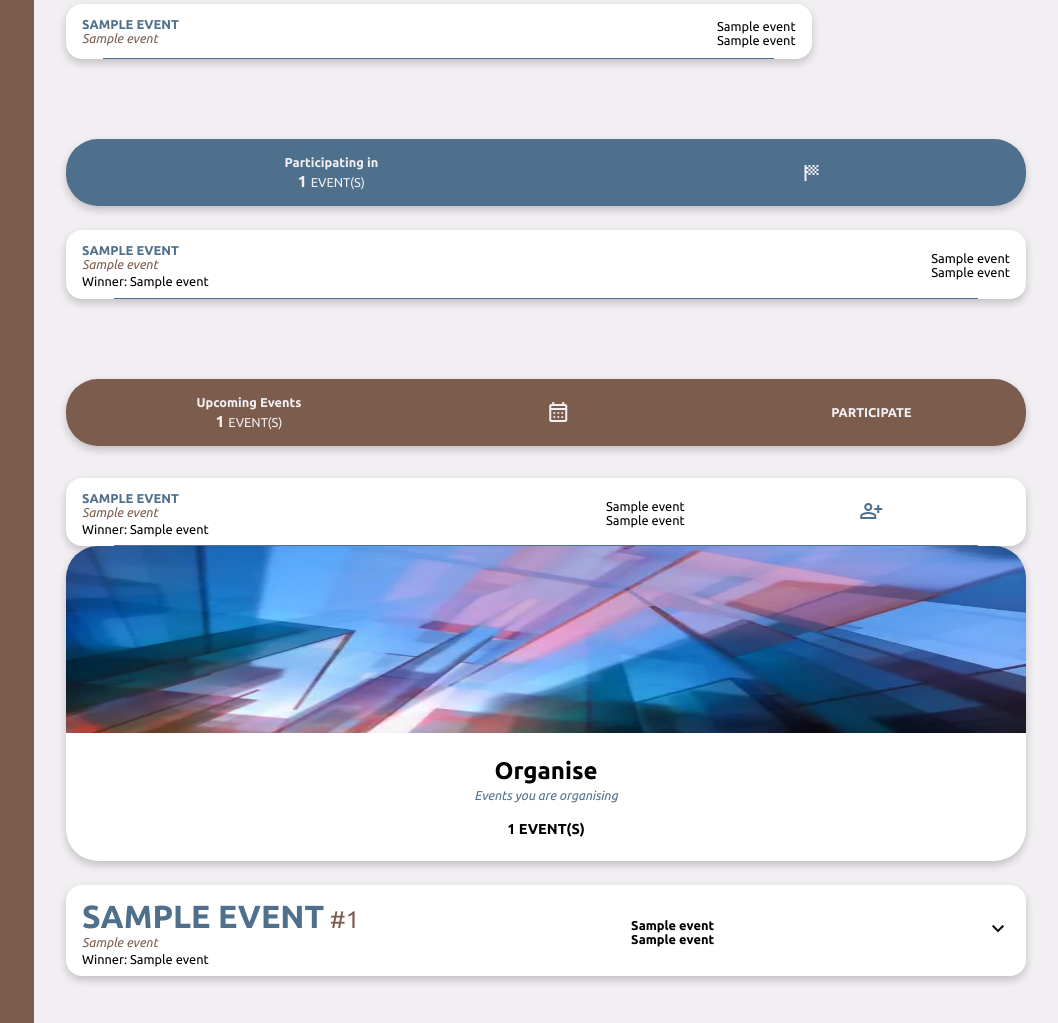
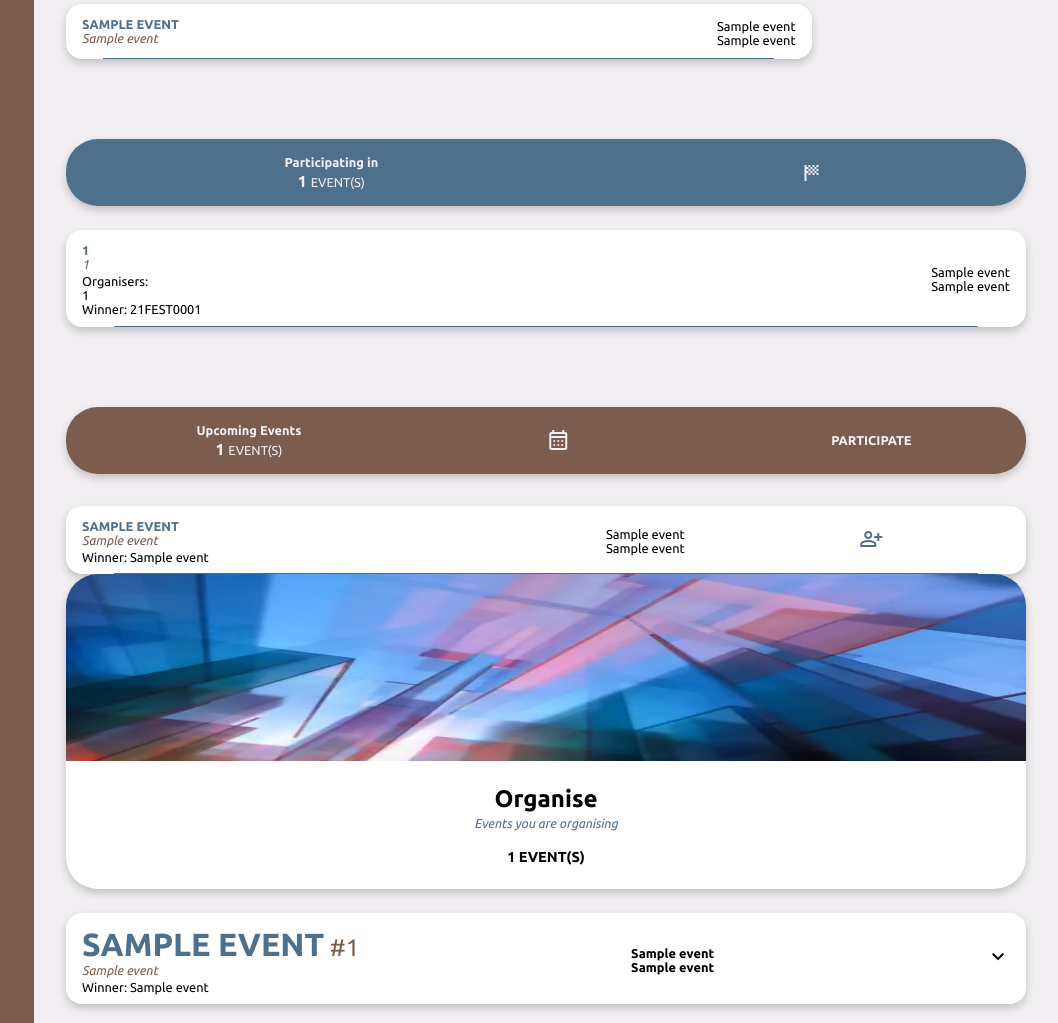
Before and after one commit to Baron105/DBMS-WebApp, a Flask app: template templates/index.html in a window 1280 px wide. Shown: the part 841-1864 px from the top of the page, without its empty margins (222-1280 px from the left). Run offline with Flask 2, Linux system fonts and the light colour scheme; the template is opened without the code that fills it: most values are stand-ins (such as "Sample title", 1, 10 or a date in 2020); some libraries are stand-ins or nearby versions.

Commit message:
Display organisers

```diff
--- a/app.py
+++ b/app.py
@@ -370,9 +370,10 @@ def index(fest_id, organise, student, x, url_encrypt):
     non_volunteering_event = []
     other_events = []
     events_won = []
-
+    participating_event_2 = []
     events_organised = []
     event_org_details = {}
+    volunteering_event_2 = []
 
     url_encrypt = sha256_hash(str(rsa_hash_encrypt(str(fest_id),key)))
 
@@ -396,6 +397,12 @@ def index(fest_id, organise, student, x, url_encrypt):
                 f"SELECT event_id,event_name,event_date,event_time,event_venue,event_winner from event NATURAL JOIN participating_ext where fest_id = {fest_id}"
             )
             participating_event = cursor.fetchall()
+            for event in participating_event:
+                event_id = event[0]
+                cursor.execute(
+                    f"SELECT roll, name from organising NATURAL JOIN student where event_id = {event_id}"
+                )
+                participating_event_2.append((event, cursor.fetchall()))
 
         except psycopg2.Error as e:
             print(e)
@@ -453,7 +460,13 @@ def index(fest_id, organise, student, x, url_encrypt):
                 f"SELECT event_id,event_name,event_date,event_time,event_venue,event_winner from event NATURAL JOIN participating_int where fest_id = {fest_id}"
             )
             participating_event = cursor.fetchall()
-
+            for event in participating_event:
+                event_id = event[0]
+                cursor.execute(
+                    f"SELECT roll, name from organising NATURAL JOIN student where event_id = {event_id}"
+                )
+                participating_event_2.append((event, cursor.fetchall()))
+            print(participating_event_2)
         except psycopg2.Error as e:
             print(e)
             participating_event = []
@@ -464,6 +477,12 @@ def index(fest_id, organise, student, x, url_encrypt):
                 f"SELECT event_id,event_name,event_date,event_time,event_venue,event_winner from event where event_id in (select event_id from volunteering where fest_id = {fest_id})"
             )
             volunteering_event = cursor.fetchall()
+            for event in volunteering_event:
+                event_id = event[0]
+                cursor.execute(
+                    f"SELECT roll, name from organising NATURAL JOIN student where event_id = {event_id}"
+                )
+                volunteering_event_2.append((event, cursor.fetchall()))
 
         except psycopg2.Error as e:
             print(e)
@@ -523,9 +542,9 @@ def index(fest_id, organise, student, x, url_encrypt):
             organise=organise,
             student=student,
             state=x,
-            participating_event=participating_event,
+            participating_event=participating_event_2,
             non_participating_event=non_participating_event,
-            volunteering_event=volunteering_event,
+            volunteering_event=volunteering_event_2,
             non_volunteering_event=non_volunteering_event,
             events_organised=events_organised,
             event_org_details=event_org_details,
@@ -533,6 +552,7 @@ def index(fest_id, organise, student, x, url_encrypt):
             events_won = events_won,
             details=details,
             url_encrypt=url_encrypt,
+
         )
     else:
         abort(404)
--- a/templates/index.html
+++ b/templates/index.html
@@ -104,12 +104,18 @@
                         {% for event in participating_event %}
                         <div class="event-list-el">
                             <div class="event-list-el-col1">
-                                <h4 class="e-name">{{event[1]}}</h4>
-                                <p class="e-venue">{{event[4]}}</p>
-                                <p class="e-winner">Winner: {% if event[5] %}
-                                {{'21FEST' + '%04d'|format(event[5])}}
+                                <h4 class="e-name">{{event[0][1]}}</h4>
+                                <p class="e-venue">{{event[0][4]}}</p>
+                                <p class="organiser">Organisers:<br>
+                                    {% for organiser in event[1] %}
+                                    {{organiser[0]}}<br>
+
+                                    {% endfor %}
+                                </p>
+                                <p class="e-winner">Winner: {% if event[0][5] %}
+                                {{'21FEST' + '%04d'|format(event[0][5])}}
                                 {% else %}
-                                {{ event[5] }}
+                                {{ event[0][5] }}
                                 {% endif %}
                                 </p>
                             </div>
@@ -136,12 +142,17 @@
                         {% for event in volunteering_event %}
                         <div class="event-list-el">
                             <div class="event-list-el-col1">
-                                <h4 class="e-name">{{event[1]}}</h4>
-                                <p class="e-venue">{{event[4]}}</p>
-                                <p class="e-winner">Winner: {% if event[5] %}
-                                {{'21FEST' + '%04d'|format(event[5])}}
+                                <h4 class="e-name">{{event[0][1]}}</h4>
+                                <p class="e-venue">{{event[0][4]}}</p>
+                                <p class="organiser">Organisers:<br>
+                                    {% for organiser in event[1] %}
+                                    {{organiser[0]}}<br>
+
+                                    {% endfor %}
+                                <p class="e-winner">Winner: {% if event[0][5] %}
+                                {{'21FEST' + '%04d'|format(event[0][5])}}
                                 {% else %}
-                                {{ event[5] }}
+                                {{ event[0][5] }}
                                 {% endif %}
                                 </p>
                             </div>
```
